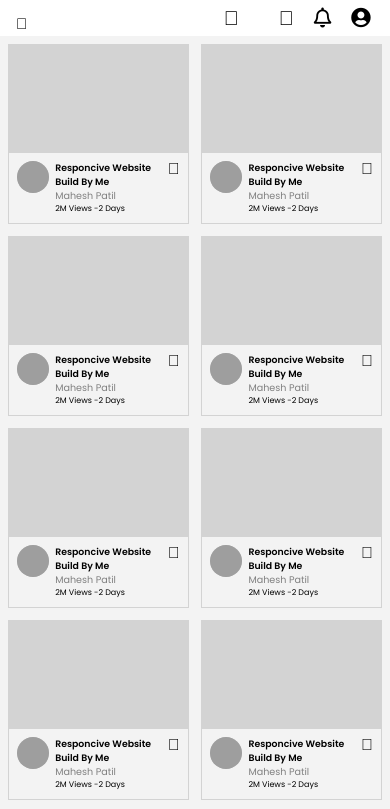
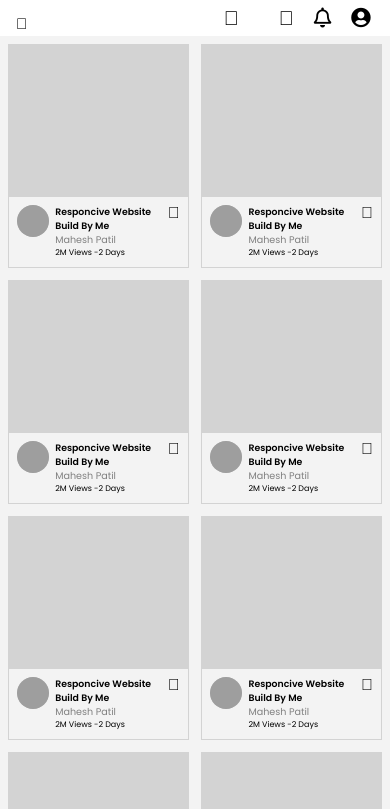
Before and after one commit to maheshpatil132/youtube, a plain HTML site: page index.html in a window 390 px wide. Shown: the top 809 px of the page. Drawn offline with Linux system fonts and the light colour scheme; grey boxes are pictures that could not be loaded; some icons are missing.

Commit message:
Update style.css

```diff
--- a/style.css
+++ b/style.css
@@ -300,6 +300,9 @@ hr{
     html{
         font-size: 53%;
     }
+    .container .main_container .video_container .video{
+     height:19rem;
+    }
 }
 @media(max-width:460px){
     html{
```
